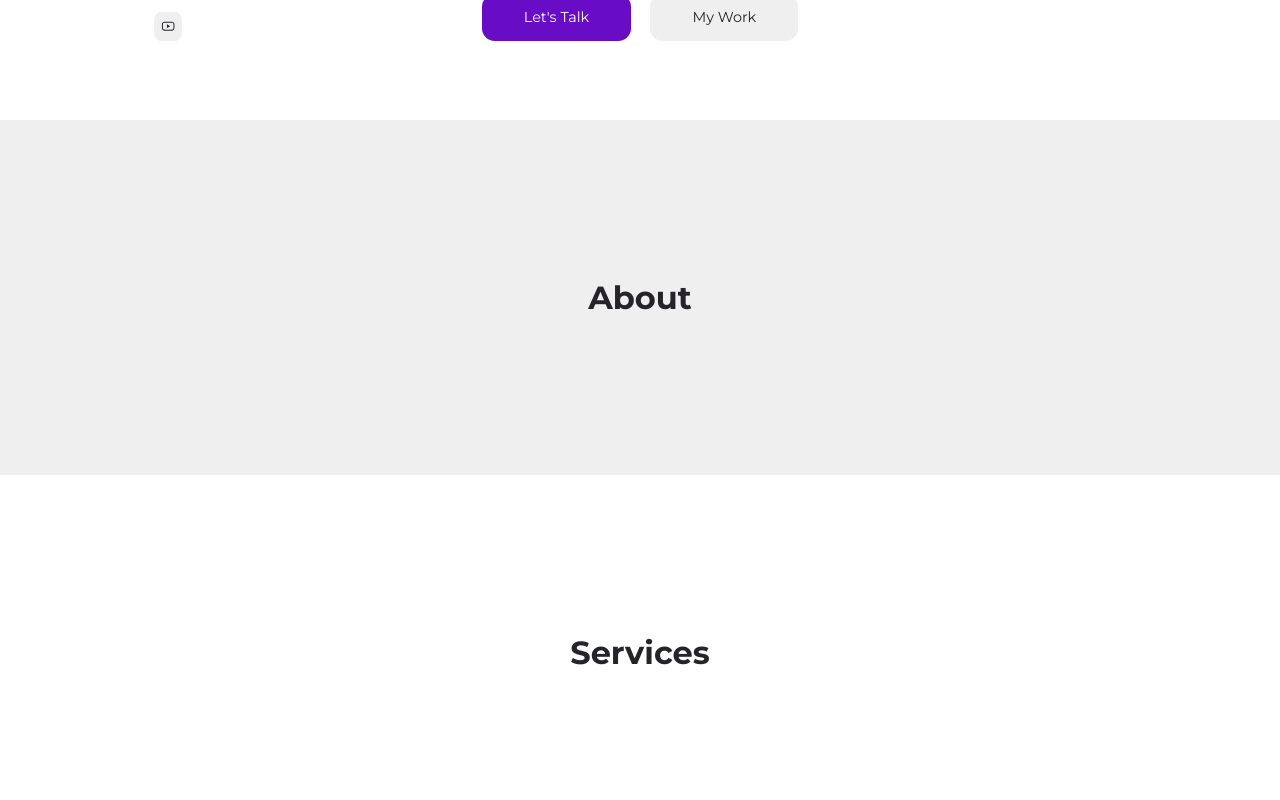
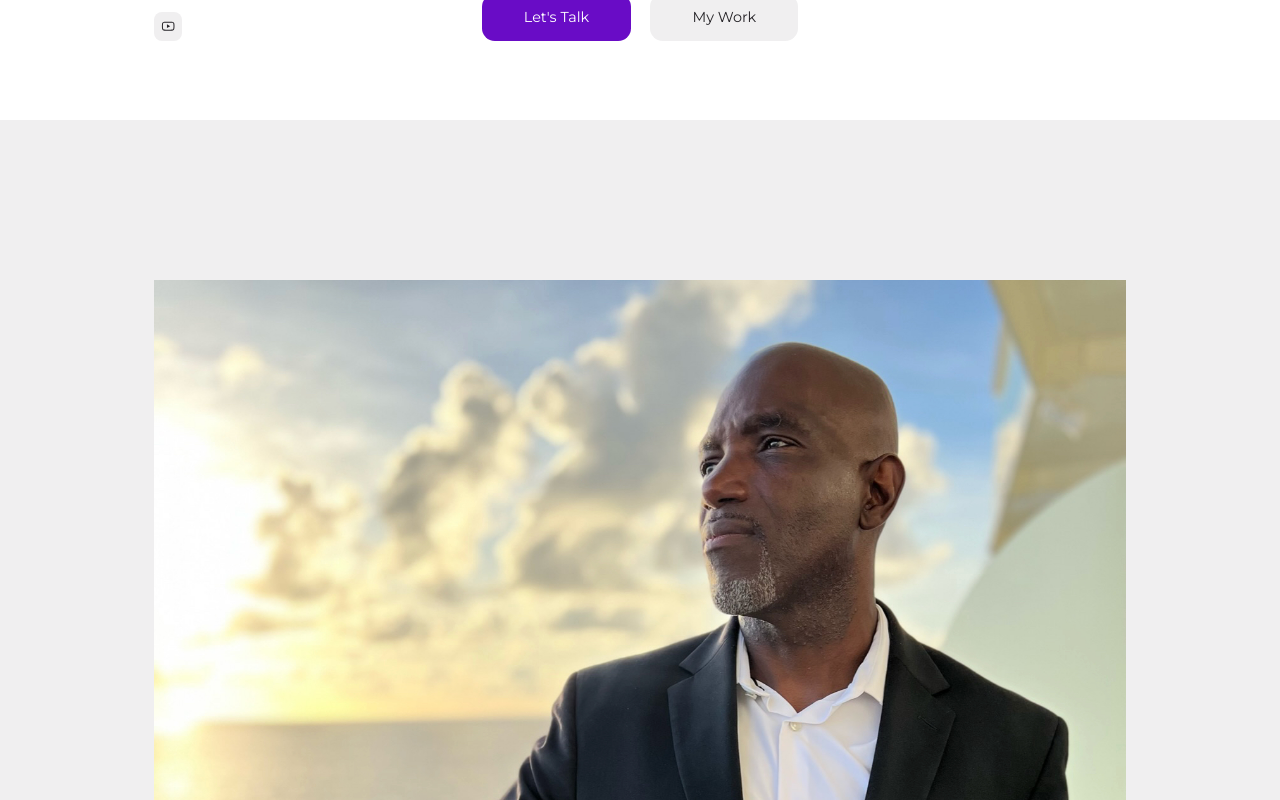
Before and after one commit to kakil/kakilportfolio, a React (Create React App) app: page / in a window 1280 px wide. Shown: the part 680-1480 px from the top of the page. Built offline with nearby package versions, Linux system fonts and the light colour scheme.

Commit message:
Completed initial About Me section code.

```diff
--- a/src/sections/about/About.jsx
+++ b/src/sections/about/About.jsx
@@ -1,8 +1,30 @@
 import './about.css'
+import AboutImage from './../../assets/about.jpg'
+import CV from './../../assets/cv.pdf'
+import {HiDownload} from 'react-icons/hi'
 
 const About = () => {
   return (
-    <section id="about"><h2>About</h2></section>
+    <section id="about">
+      <div className="container about__container">
+        <div className="about__left">
+          <div className="about__portrait">
+            <img src={AboutImage} alt="About Image" />
+          </div>
+        </div>
+        <div className="about__right">
+          <h2>About Me</h2>
+          <div className="about__cards"></div>
+          <p>
+            Building projects my clients love has always been my passion.  Being in the development industry for over 20 years and serving small businesses and large corporations worldwide.  I continue to be motivated to do my best!
+          </p>
+          <p>
+            Hi, my name is Kitwana Akil.  I'm from Jacksonville, Florida.  I'm a developer who has worked with iOS development, web development, artificial intelligence development, and I'm currently working with blockchain development.  My priority is to get your project up and running as soon as possible, and giving you industry-standard design and all the functionality you need so that your app or web site works the way you want it.  Get in touch today with the details of your project and let's get started!  Check out my resume below!
+          </p>
+          <a href={CV} download className='btn primary'>Download Resume <HiDownload/></a>
+        </div>
+      </div>
+    </section>
   )
 }
 
```
Also changed, not shown: src/assets/about.jpg, 1 other file (tests, documents, lock files or other folders).
